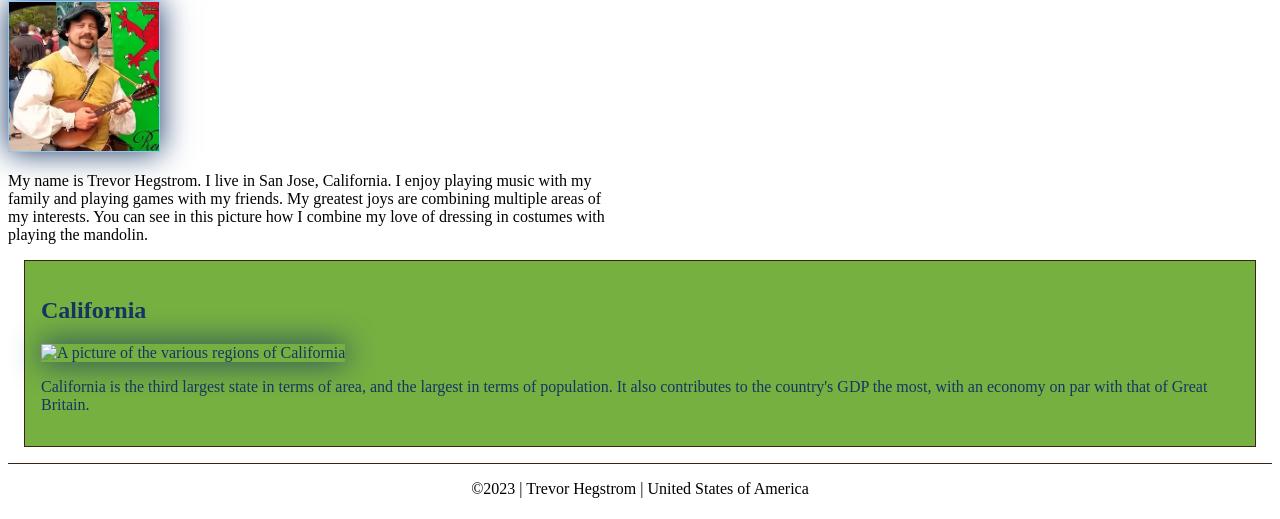
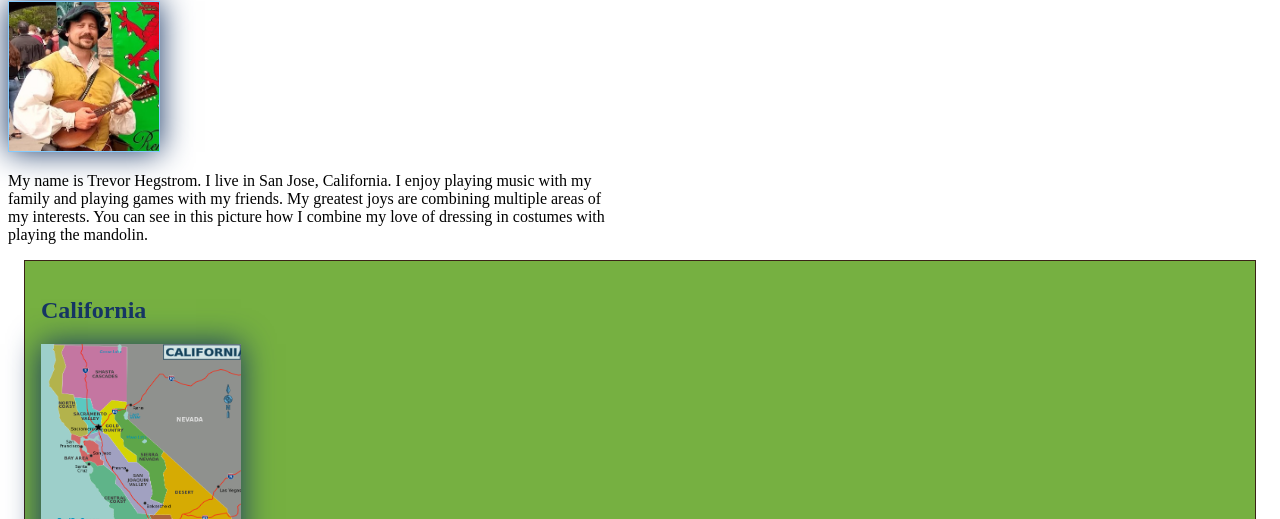
Before and after one commit to trevheg/wdd130, a plain HTML site: page index.html in a window 1280 px wide. Shown: the part 281-800 px from the top of the page. Drawn offline with Linux system fonts and the light colour scheme; the site is published under a folder, as on GitHub Pages, so addresses that start at the root find nothing.

Commit message:
image update

```diff
--- a/index.html
+++ b/index.html
@@ -23,7 +23,7 @@
     </main>
     <aside>
       <h2>California</h2>
-      <img src="/images/california-regions.png" alt="A picture of the various regions of California">
+      <img src="images/california-regions.png" alt="A picture of the various regions of California">
       <p>California is the third largest state in terms of area, and the largest in terms of population. It also contributes to the country's GDP the most, with an economy on par with that of Great Britain.</p>
     </aside>
     <footer>
```
